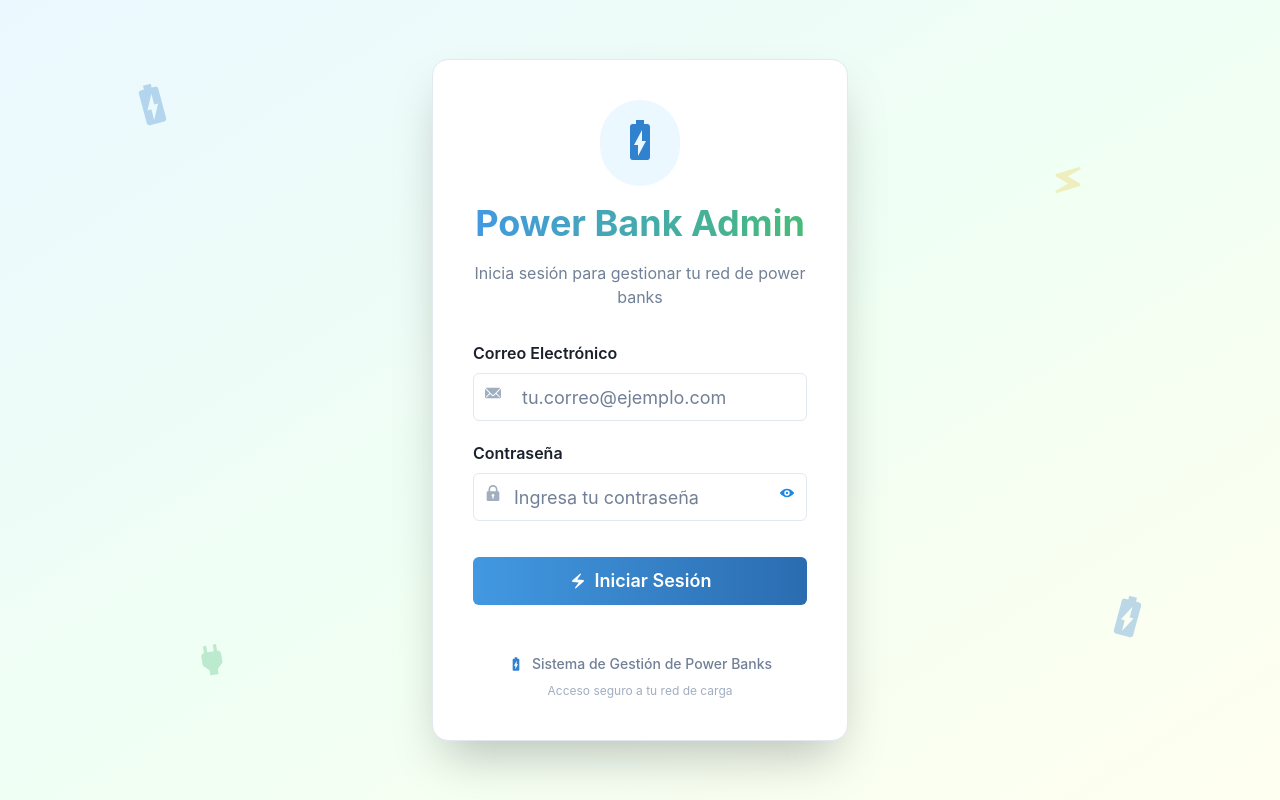
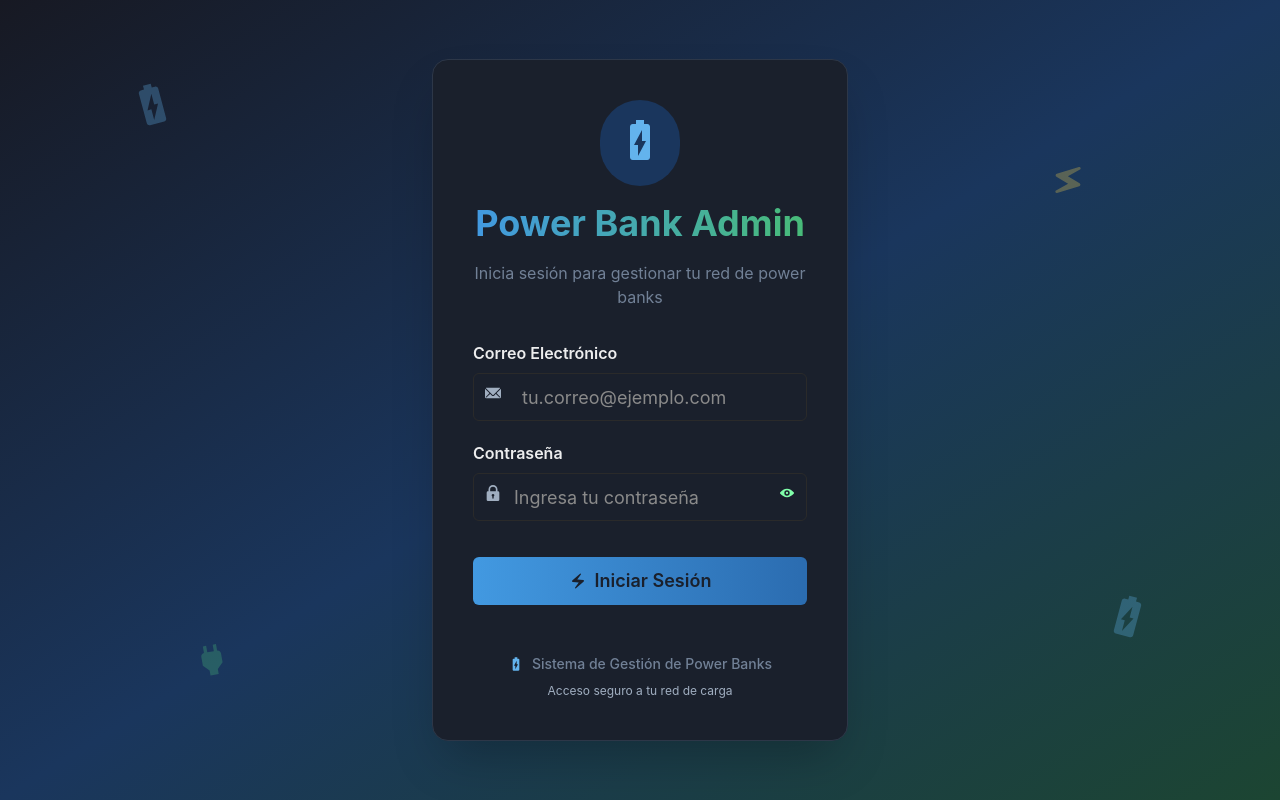
Before and after one commit to EduardoCaceres5/power-bank-app, a React (Vite) app: page /login in a window 1280 px wide. Built offline with nearby package versions, Linux system fonts and the light colour scheme; no server answers.

Commit message:
feat: colores sincronizados con la aplicación móvil para mantener consistencia de marca

```diff
--- a/src/theme.ts
+++ b/src/theme.ts
@@ -1,38 +1,116 @@
 import { extendTheme, type ThemeConfig } from '@chakra-ui/react';
 
 const config: ThemeConfig = {
-  initialColorMode: 'light',
+  initialColorMode: 'dark',
   useSystemColorMode: false,
 };
 
 const theme = extendTheme({
   config,
   colors: {
+    // Neon Green - Primary Brand Color (from mobile app)
     brand: {
-      50: '#e3f2fd',
-      100: '#bbdefb',
-      200: '#90caf9',
-      300: '#64b5f6',
-      400: '#42a5f5',
-      500: '#2196f3',
-      600: '#1e88e5',
-      700: '#1976d2',
-      800: '#1565c0',
-      900: '#0d47a1',
+      50: '#E6FFF0',  // Very light neon green
+      100: '#B3FFCC', // Light neon green
+      200: '#80FFAA', // Lighter neon green
+      300: '#4DFF77', // Light variant (from mobile)
+      400: '#26FF5C', // Medium neon green
+      500: '#00FF41', // Main neon green (mobile primary)
+      600: '#00CC34', // Dark variant (from mobile)
+      700: '#00A62B', // Darker neon green
+      800: '#008022', // Very dark neon green
+      900: '#005916', // Darkest neon green
+    },
+    // Electric Cyan - Secondary Color (from mobile app)
+    secondary: {
+      50: '#E6FEFF',
+      100: '#B3FCFF',
+      200: '#80F9FF',
+      300: '#4DF6FF',
+      400: '#26F3FF',
+      500: '#00E5FF', // Main electric cyan (mobile secondary)
+      600: '#00B8D4', // Dark variant (from mobile)
+      700: '#0097B2',
+      800: '#007690',
+      900: '#00546E',
+    },
+    // Dark Theme Colors (from mobile app)
+    dark: {
+      50: '#8A8A8A',  // Light gray (from mobile)
+      100: '#4A4A4A', // Medium gray (from mobile)
+      200: '#3A3A3A', // Light surface (from mobile)
+      300: '#2A2A2A', // Medium surface / Tertiary background (from mobile)
+      400: '#1A1A1A', // Dark gray / Secondary background (from mobile)
+      500: '#0A0A0A', // Pure black / Primary background (from mobile)
+      600: '#000000', // Absolute black
+      700: '#000000',
+      800: '#000000',
+      900: '#000000',
+    },
+    // Status Colors (from mobile app)
+    success: {
+      500: '#00FF41', // Neon green (same as brand)
+    },
+    error: {
+      500: '#FF1744', // Bright red (from mobile)
+    },
+    warning: {
+      500: '#FFD600', // Bright yellow (from mobile)
+    },
+    info: {
+      500: '#00E5FF', // Electric cyan (same as secondary)
     },
   },
   styles: {
-    global: {
+    global: (props: any) => ({
       body: {
-        bg: 'gray.50',
+        bg: props.colorMode === 'dark' ? 'dark.500' : 'gray.50',
+        color: props.colorMode === 'dark' ? 'whiteAlpha.900' : 'gray.800',
       },
-    },
+    }),
   },
   components: {
     Button: {
       defaultProps: {
         colorScheme: 'brand',
       },
+      variants: {
+        solid: (props: any) => ({
+          bg: props.colorScheme === 'brand' ? 'brand.500' : undefined,
+          color: props.colorScheme === 'brand' ? 'black' : undefined,
+          _hover: {
+            bg: props.colorScheme === 'brand' ? 'brand.300' : undefined,
+          },
+          _active: {
+            bg: props.colorScheme === 'brand' ? 'brand.600' : undefined,
+          },
+        }),
+      },
+    },
+    Card: {
+      baseStyle: (props: any) => ({
+        container: {
+          bg: props.colorMode === 'dark' ? 'dark.400' : 'white',
+          borderColor: props.colorMode === 'dark' ? 'dark.300' : 'gray.200',
+        },
+      }),
+    },
+    Heading: {
+      baseStyle: (props: any) => ({
+        color: props.colorMode === 'dark' ? 'whiteAlpha.900' : 'gray.800',
+      }),
+    },
+    Text: {
+      baseStyle: (props: any) => ({
+        color: props.colorMode === 'dark' ? 'whiteAlpha.800' : 'gray.700',
+      }),
+    },
+  },
+  semanticTokens: {
+    colors: {
+      'chakra-body-bg': { _light: 'gray.50', _dark: 'dark.500' },
+      'chakra-border-color': { _light: 'gray.200', _dark: 'dark.300' },
+      'chakra-placeholder-color': { _light: 'gray.500', _dark: 'dark.50' },
     },
   },
 });
```
Also changed, not shown: .claude/settings.local.json, 1 other file (tests, documents, lock files or other folders).
